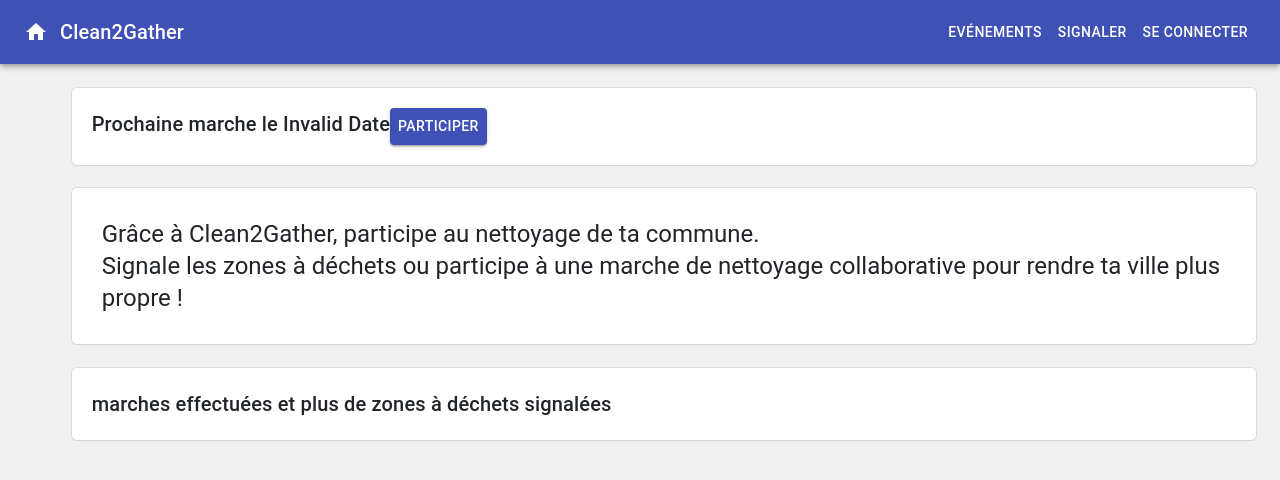
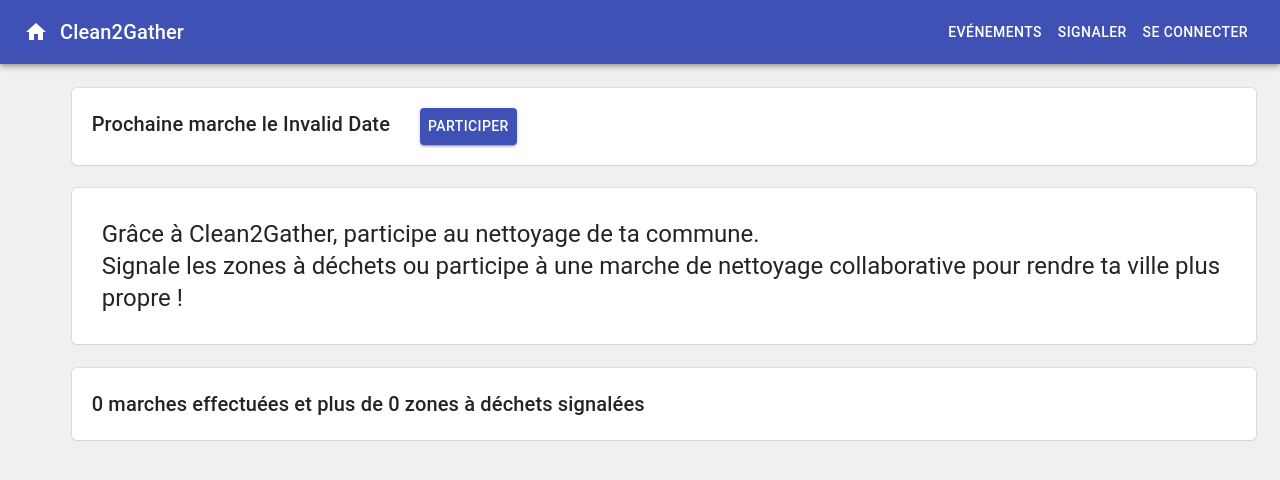
Before and after one commit to CleanToGather/cleantogather-front, a React (Create React App) app: page / in a window 1280 px wide. Shown: the top 480 px of the page. Built offline with nearby package versions, Linux system fonts and the light colour scheme; no server answers.

Commit message:
Fetch markers and events stats on homepage

```diff
--- a/src/components/common/modals/EventModal.jsx
+++ b/src/components/common/modals/EventModal.jsx
@@ -31,7 +31,7 @@ class EventModal extends React.Component {
         let buttonStyle=(this.props.isContained && "MuiButton-contained MuiButton-containedPrimary");
         return (
             <>
-                <Button className={buttonStyle} id="eventModal" onClick={() => this.setModalShow(true)}>
+                <Button {...this.props} className={buttonStyle + " eventModal"} onClick={() => this.setModalShow(true)}>
                     {this.props.children}
                 </Button>
 
--- a/src/components/pages/home/Home.css
+++ b/src/components/pages/home/Home.css
@@ -11,6 +11,10 @@ body {
     box-shadow: 0 1px 2px rgba(0,0,0,.05), 0 0 0 1px rgba(63,63,68,.1);
 }
 
+#homeSubscribe {
+    margin-left: 30px;
+}
+
 #tagline {
     padding: 30px;
 }
--- a/src/components/pages/home/Home.jsx
+++ b/src/components/pages/home/Home.jsx
@@ -16,6 +16,8 @@ class Home extends React.Component {
     constructor(props) {
         super(props)
         this.state = {
+            nbEvents: 0,
+            nbMarkers: 0,
             nextEvent: {
                 title:'',
                 address:'',
@@ -24,10 +26,12 @@ class Home extends React.Component {
             }
         }
         this.getNextEvent = this.getNextEvent.bind(this);
+        this.getStats = this.getStats.bind(this);
     }
 
     componentDidMount() {
         this.getNextEvent();
+        this.getStats();
     }
 
     getNextEvent() {
@@ -38,6 +42,16 @@ class Home extends React.Component {
                     let nextEvent = res.data[this.minDateIndex(datesArray)];
                     this.setState({nextEvent: nextEvent});
                 }
+            });
+    }
+
+    getStats() {
+        ApiService.fetchNumberEvents().then(res => {
+                this.setState({nbEvents: res.data});
+            });
+        ApiService.fetchNumberMarkers()
+            .then(res => {
+                this.setState({nbMarkers: res.data});
             });
     }
 
@@ -54,7 +68,7 @@ class Home extends React.Component {
             <Container maxWidth="lg">
                 <Box className="bigDiv">
                     <Typography variant="h6" display="inline"> Prochaine marche le {new Date(this.state.nextEvent.startDateTime).toLocaleString("fr-FR", {day: "numeric", month:"long", year: "numeric", hour: "numeric", minute: "numeric"})}</Typography>
-                    <EventModal event={this.state.nextEvent} canSubscribe isContained>
+                    <EventModal id="homeSubscribe" event={this.state.nextEvent} canSubscribe isContained>
                         Participer
                     </EventModal>
                 </Box>
@@ -63,7 +77,7 @@ class Home extends React.Component {
                     Signale les zones à déchets ou participe à une marche de nettoyage collaborative pour rendre ta ville plus propre !</Typography>
                 </Box>
                 <Box className="bigDiv">
-                    <Typography variant="h6">{this.props.events} marches effectuées et plus de {this.props.markers} zones à déchets signalées</Typography>
+                    <Typography variant="h6">{this.state.nbEvents} marches effectuées et plus de {this.state.nbMarkers} zones à déchets signalées</Typography>
                 </Box>
             </Container>
         );
--- a/src/services/ApiService.js
+++ b/src/services/ApiService.js
@@ -46,6 +46,10 @@ class ApiService {
         return axios.patch(EVENT_API_BASE_URL + '/' + event.id, event);
     }
 
+    fetchNumberEvents() {
+        return axios.get(EVENT_API_BASE_URL + '/count');
+    }
+
     subscribeUser(eventId, userId) {
         return axios.post(EVENT_API_BASE_URL + '/subscribe', {event_id: eventId, user_id: userId});
     }
@@ -74,6 +78,10 @@ class ApiService {
         return axios.delete(MARKER_API_BASE_URL + '/' + markerId);
     }
 
+    fetchNumberMarkers() {
+        return axios.get(MARKER_API_BASE_URL + '/count');
+    }
+
 }
 
 export default new ApiService();
```
